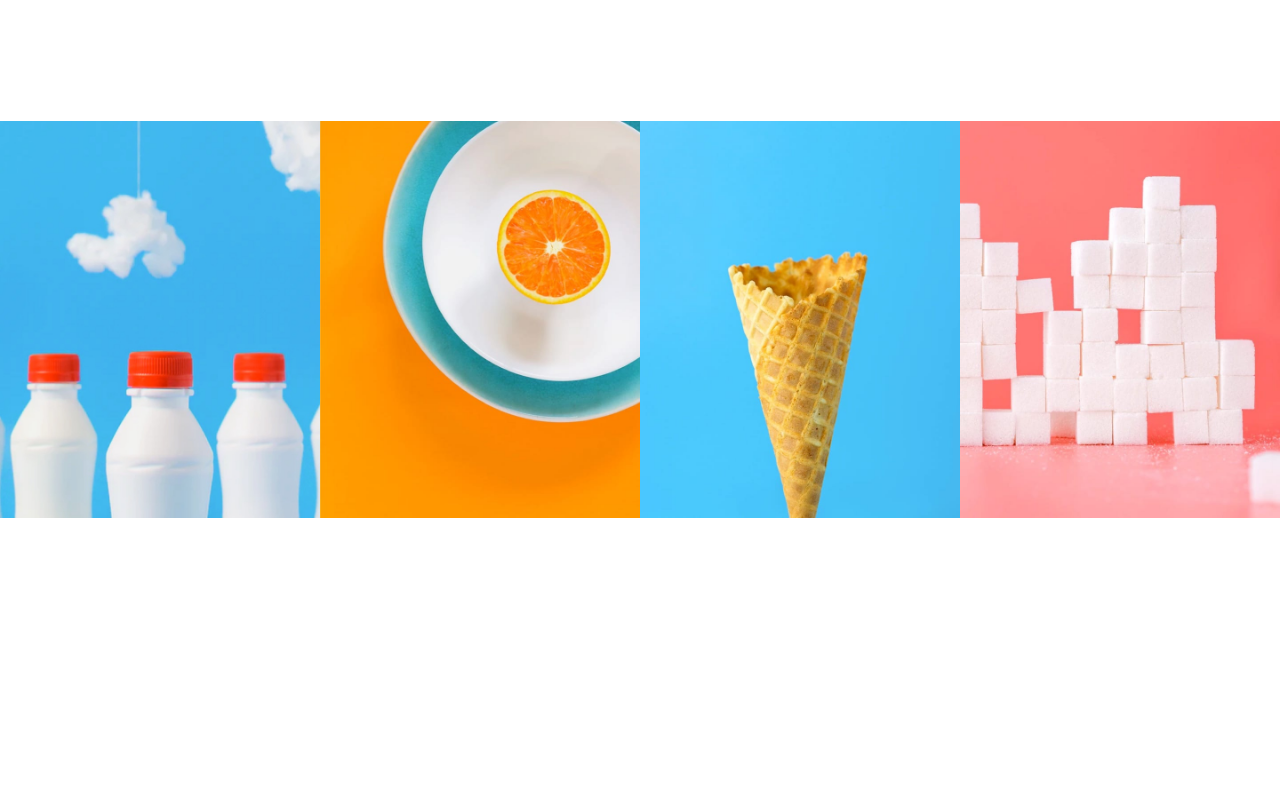
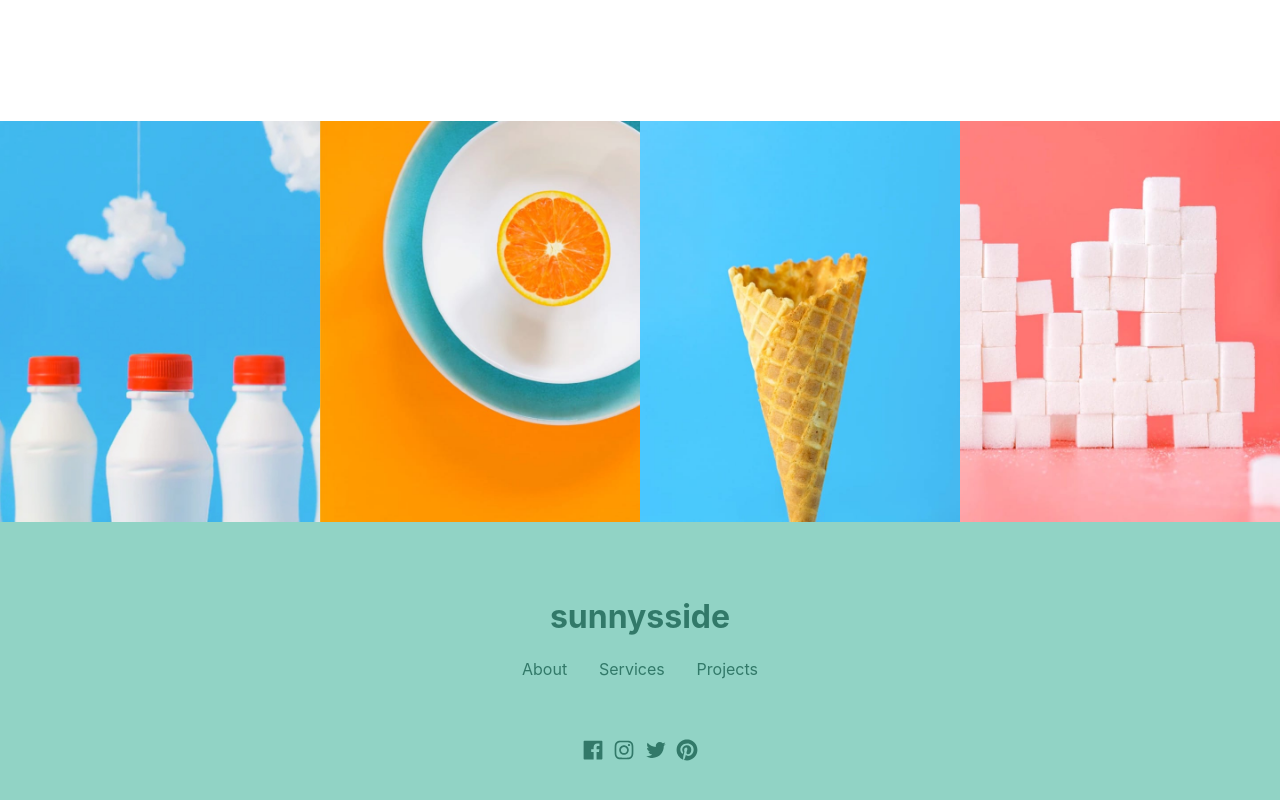
Before and after one commit to Nikola0707/sunnyside-agency-landing-page-main, a React (Create React App) app: page / in a window 1280 px wide. Shown: the part 3579-4379 px from the top of the page. Before the commit the page ends 4101 px from the top, so only its background shows below. Built offline with nearby package versions, Linux system fonts and the light colour scheme.

Commit message:
Created Footer Section

```diff
--- a/package.json
+++ b/package.json
@@ -8,6 +8,7 @@
     "@testing-library/user-event": "^12.1.10",
     "react": "^17.0.2",
     "react-dom": "^17.0.2",
+    "react-icons": "^4.3.1",
     "react-scripts": "4.0.3",
     "react-scroll": "^1.8.4",
     "web-vitals": "^1.0.1"
--- a/src/App.js
+++ b/src/App.js
@@ -6,6 +6,7 @@ import Arrow from "./assets/icon-arrow-down.svg";
 import MainContent from "./Components/MainContent/MainContent.component";
 import Testimonials from "./Components/Testimonials/Testimonials.component";
 import Images from "./Components/Images/Images.component";
+import Footer from "./Components/Footer/Footer.component";
 function App() {
   return (
     <div className="container">
@@ -27,7 +28,9 @@ function App() {
         <Testimonials />
         <Images />
       </main>
-      <footer></footer>
+      <footer>
+        <Footer />
+      </footer>
     </div>
   );
 }
--- /dev/null
+++ b/src/Components/Footer/Footer.component.jsx
@@ -0,0 +1,79 @@
+import { Link } from "react-scroll";
+import {
+  AiFillFacebook,
+  AiOutlineInstagram,
+  AiOutlineTwitter,
+} from "react-icons/ai";
+import { ImPinterest } from "react-icons/im";
+import "./Footer.style.css";
+
+const Footer = () => {
+  return (
+    <div className="footer-container">
+      <h1>sunnysside</h1>
+      <div className="nav">
+        <ul>
+          <li>
+            <Link
+              activeClass="active"
+              to="about"
+              spy={true}
+              smooth={true}
+              duration={1500}
+            >
+              About
+            </Link>
+          </li>
+          <li>
+            <Link
+              activeClass="active"
+              to="services"
+              spy={true}
+              smooth={true}
+              duration={1500}
+            >
+              Services
+            </Link>
+          </li>
+          <li>
+            <Link
+              activeClass="active"
+              to="projects"
+              spy={true}
+              smooth={true}
+              duration={1500}
+            >
+              Projects
+            </Link>
+          </li>
+        </ul>
+      </div>
+      <div className="social-connections-icons">
+        <ul>
+          <li>
+            <a href="/">
+              <AiFillFacebook />
+            </a>
+          </li>
+          <li>
+            <a href="/">
+              <AiOutlineInstagram />
+            </a>
+          </li>
+          <li>
+            <a href="/">
+              <AiOutlineTwitter />
+            </a>
+          </li>
+          <li>
+            <a href="/">
+              <ImPinterest />
+            </a>
+          </li>
+        </ul>
+      </div>
+    </div>
+  );
+};
+
+export default Footer;
--- /dev/null
+++ b/src/Components/Footer/Footer.style.css
@@ -0,0 +1,30 @@
+.footer-container{
+    height: 40vh;
+    background: #91d3c5;
+    padding: 50px;
+    display: flex;
+    flex-direction: column;
+    justify-content: center;
+    align-items: center;
+    color: #327969;
+}
+.footer-container h1{
+    margin-bottom: 2%;
+}
+.footer-container .nav{
+    width: 20%;
+}
+.footer-container .nav ul,
+.social-connections-icons ul{
+    display: flex;
+    list-style-type: none;
+    justify-content: space-between;
+}
+.social-connections-icons{
+    width: 10%;
+    margin-top: 5%;
+}
+.social-connections-icons ul a{
+    font-size: 1.5rem;
+    color: #327969;
+}
--- a/src/Components/Images/Images.style.css
+++ b/src/Components/Images/Images.style.css
@@ -4,4 +4,5 @@
 }
 .images-container div img{
     width: 100%;
+    height: 100%;
 }
```
Also changed, not shown: 2 other files (tests, documents, lock files or other folders).
